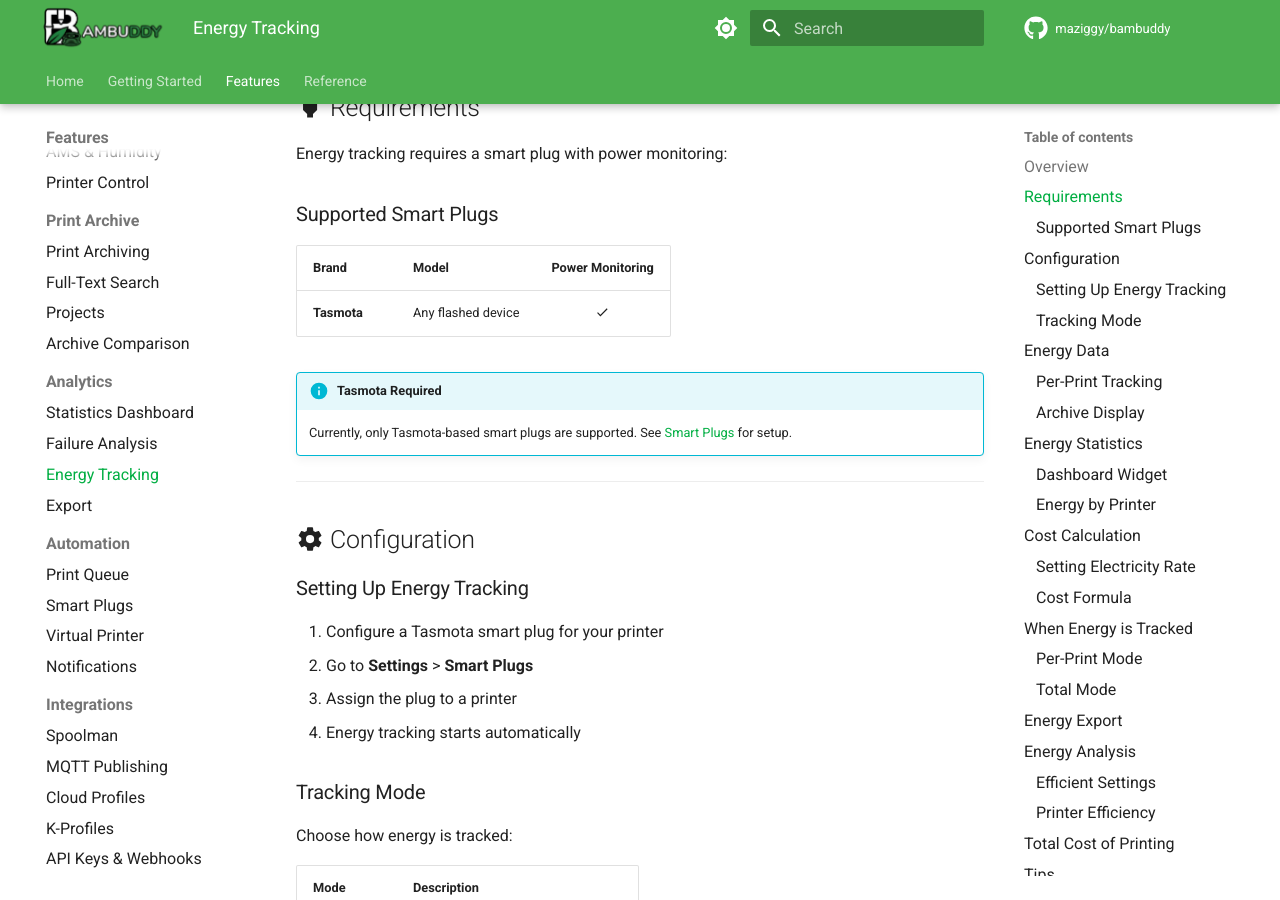
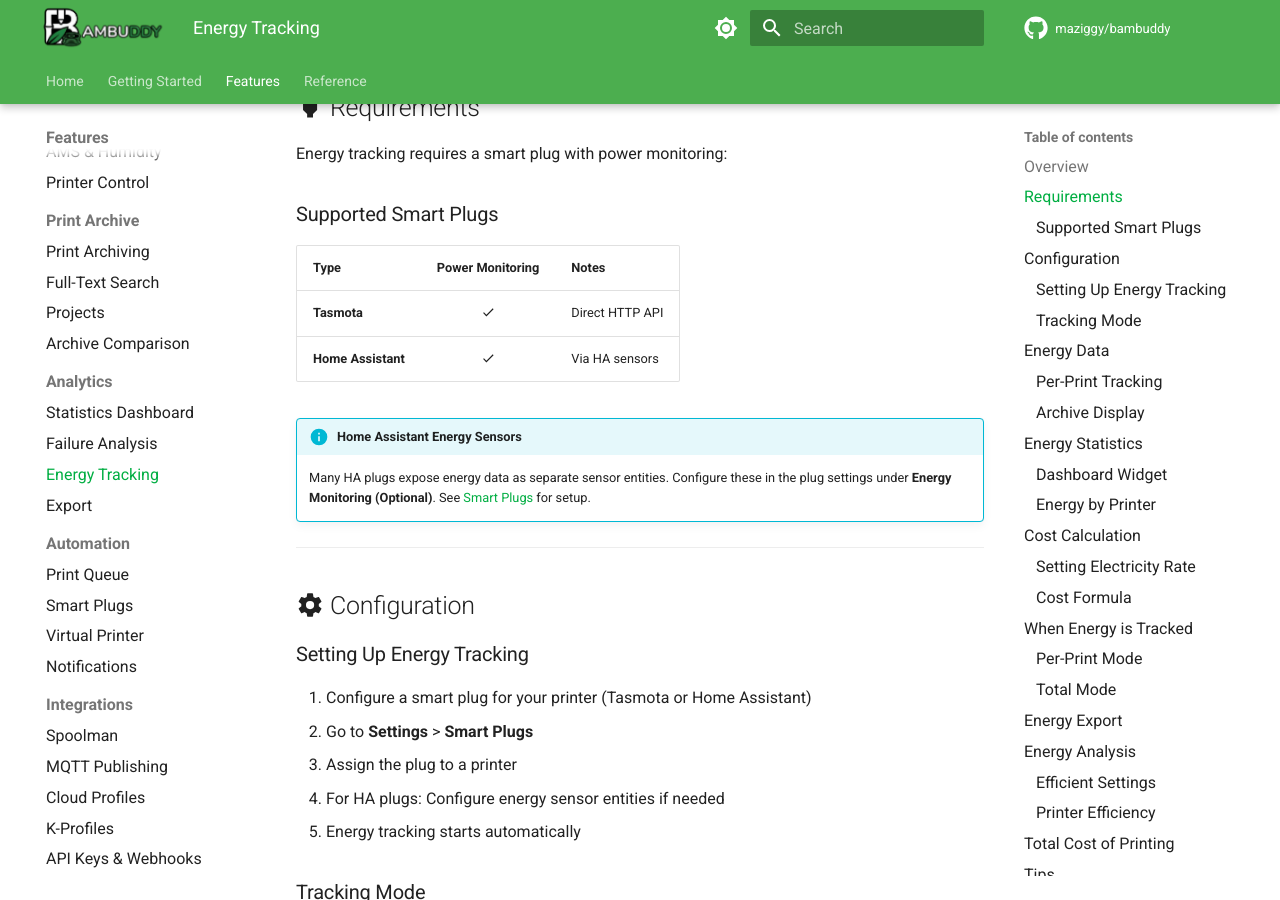
Before and after one commit to maziggy/bambuddy-wiki, an MkDocs documentation site: the page built from docs/features/energy.md, in a window 1280 px wide and 900 px high, scrolled down 634 px. Built offline with MkDocs 1.6.1 and Material for MkDocs 9.7.7, drawn with Linux system fonts in a browser that asks for light colours; comment, search, counter and statistics services are not loaded; the version menu is left out.

Commit message:
Updated Wiki

```diff
--- a/docs/features/energy.md
+++ b/docs/features/energy.md
@@ -26,12 +26,13 @@ Energy tracking requires a smart plug with power monitoring:
 
 ### Supported Smart Plugs
 
-| Brand | Model | Power Monitoring |
-|-------|-------|:----------------:|
-| **Tasmota** | Any flashed device | :material-check: |
+| Type | Power Monitoring | Notes |
+|------|:----------------:|-------|
+| **Tasmota** | :material-check: | Direct HTTP API |
+| **Home Assistant** | :material-check: | Via HA sensors |
 
-!!! info "Tasmota Required"
-    Currently, only Tasmota-based smart plugs are supported. See [Smart Plugs](smart-plugs.md) for setup.
+!!! info "Home Assistant Energy Sensors"
+    Many HA plugs expose energy data as separate sensor entities. Configure these in the plug settings under **Energy Monitoring (Optional)**. See [Smart Plugs](smart-plugs.md) for setup.
 
 ---
 
@@ -39,10 +40,11 @@ Energy tracking requires a smart plug with power monitoring:
 
 ### Setting Up Energy Tracking
 
-1. Configure a Tasmota smart plug for your printer
+1. Configure a smart plug for your printer (Tasmota or Home Assistant)
 2. Go to **Settings** > **Smart Plugs**
 3. Assign the plug to a printer
-4. Energy tracking starts automatically
+4. For HA plugs: Configure energy sensor entities if needed
+5. Energy tracking starts automatically
 
 ### Tracking Mode
 
```
Also changed, not shown: docs/features/notifications.md (+20 -0 lines), docs/features/smart-plugs.md (+34 -2 lines).
